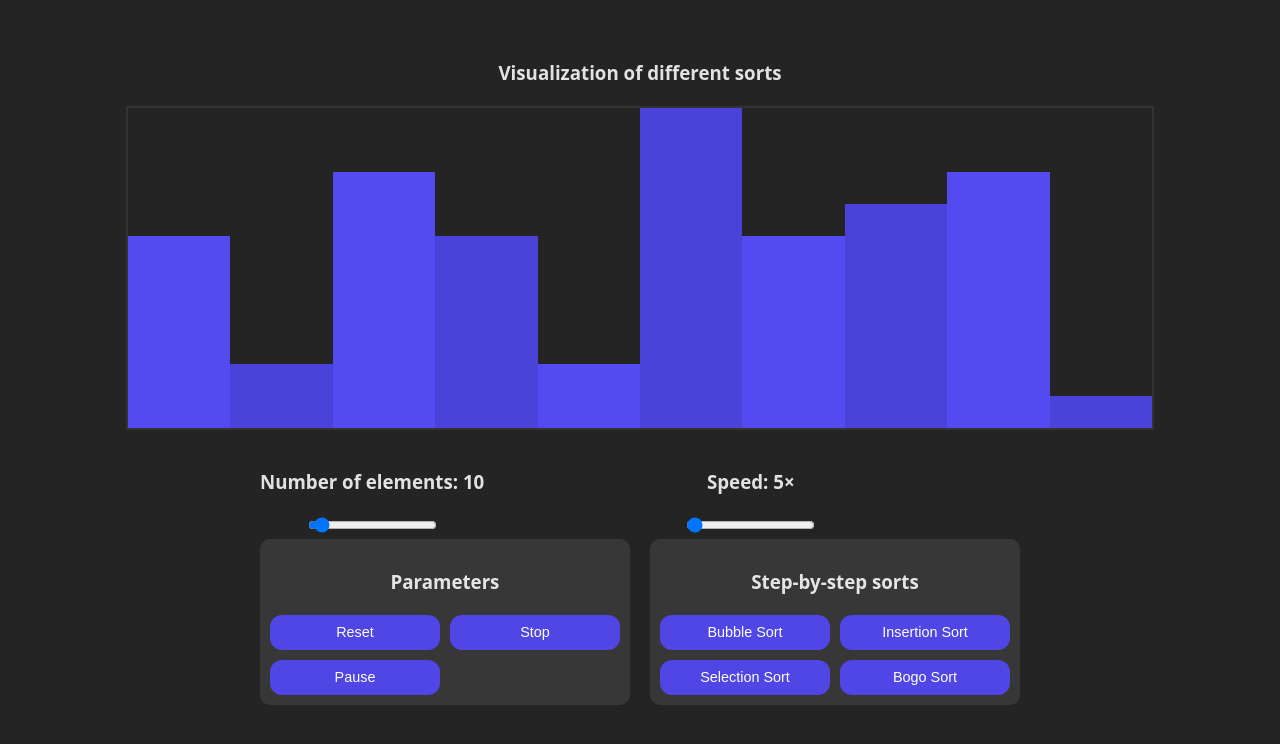
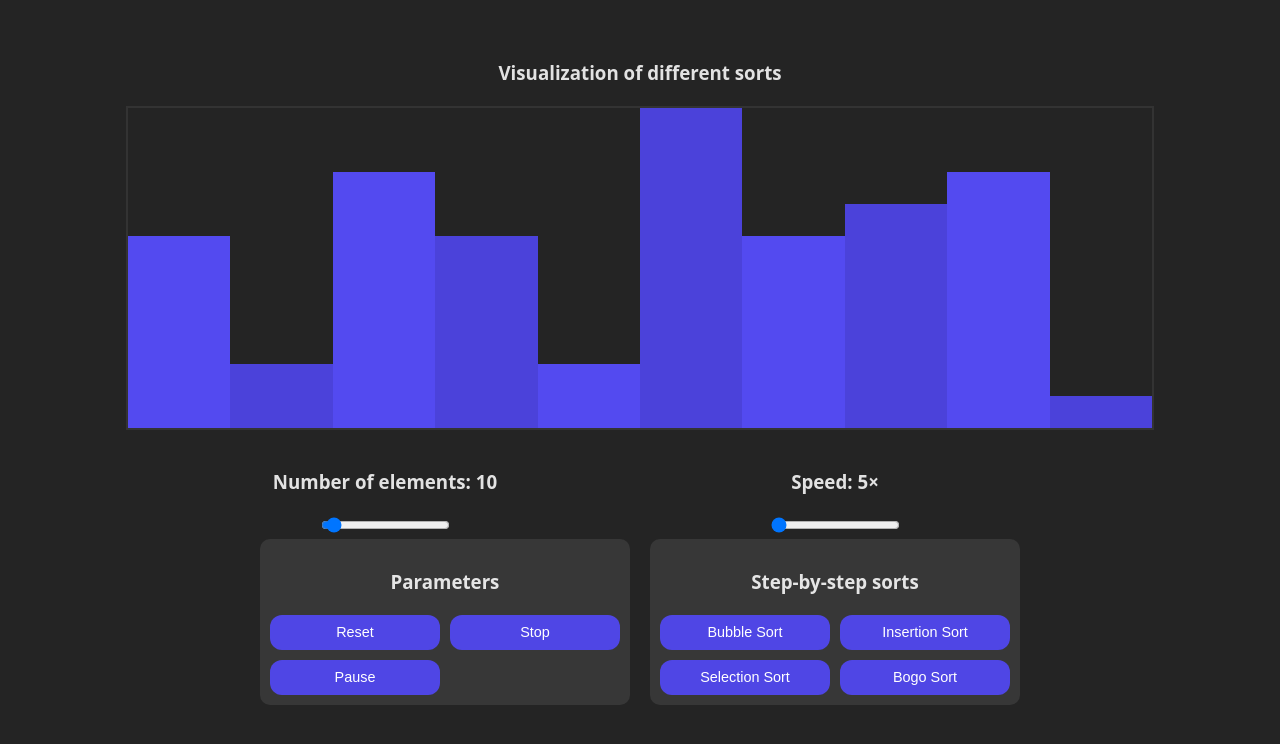
Before and after one commit to KohseyPower/sort, a React (Vite) app: page / in a window 1280 px wide. Shown: the top 744 px of the page. Built offline with nearby package versions, Linux system fonts and the light colour scheme.

Commit message:
fix(Simulator): `SliderContainer` has a default width

```diff
--- a/src/Simulator.styled.tsx
+++ b/src/Simulator.styled.tsx
@@ -45,6 +45,10 @@ export const SlidersContainer = styled.div`
   }
 `;
 
+export const SliderContainer = styled.div`
+  min-width: 250px;
+`;
+
 export const GroupsParametersContainer = styled.div`
   display: flex;
   gap: 20px;
--- a/src/Simulator.tsx
+++ b/src/Simulator.tsx
@@ -134,7 +134,7 @@ export default function Simulator() {
         </Styled.Canvas>
         <BurgerMenu>
           <Styled.SlidersContainer>
-            <div>
+            <Styled.SliderContainer>
               <h3>Number of elements: {totalElements}</h3>
               <input
                 type="range"
@@ -148,15 +148,15 @@ export default function Simulator() {
                   setElements(shuffleElements(pendingElements));
                 }}
               />
-            </div>
-            <div>
+            </Styled.SliderContainer>
+            <Styled.SliderContainer>
               <Slider
                 label="Speed"
                 value={stepDelay}
                 max={1000}
                 onChange={(newSpeed) => setStepDelay(newSpeed)}
               />
-            </div>
+            </Styled.SliderContainer>
           </Styled.SlidersContainer>
           <Styled.GroupsParametersContainer>
             <Styled.GroupParameters>
@@ -192,7 +192,7 @@ export default function Simulator() {
                   onClick={() => runSort(selectionSortGenerator(elements))}
                 >
                   Selection Sort
-                </Styled.Button>{" "}
+                </Styled.Button>
                 <Styled.Button
                   disabled={isSimulationActive}
                   onClick={() => runSort(randomSortGenerator(elements))}
```
